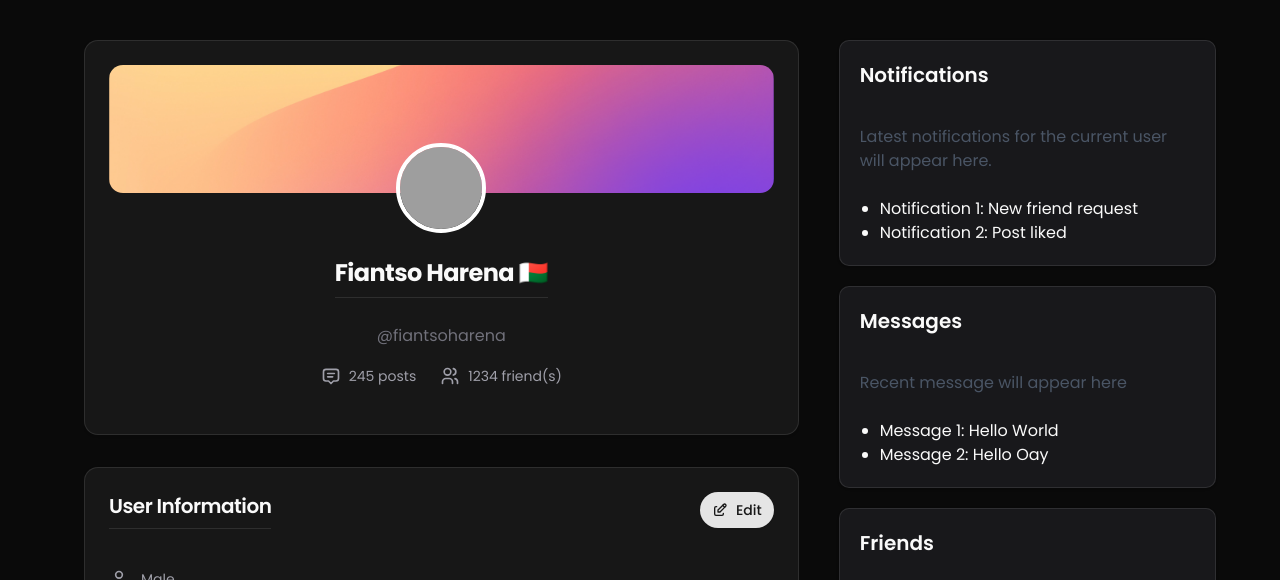
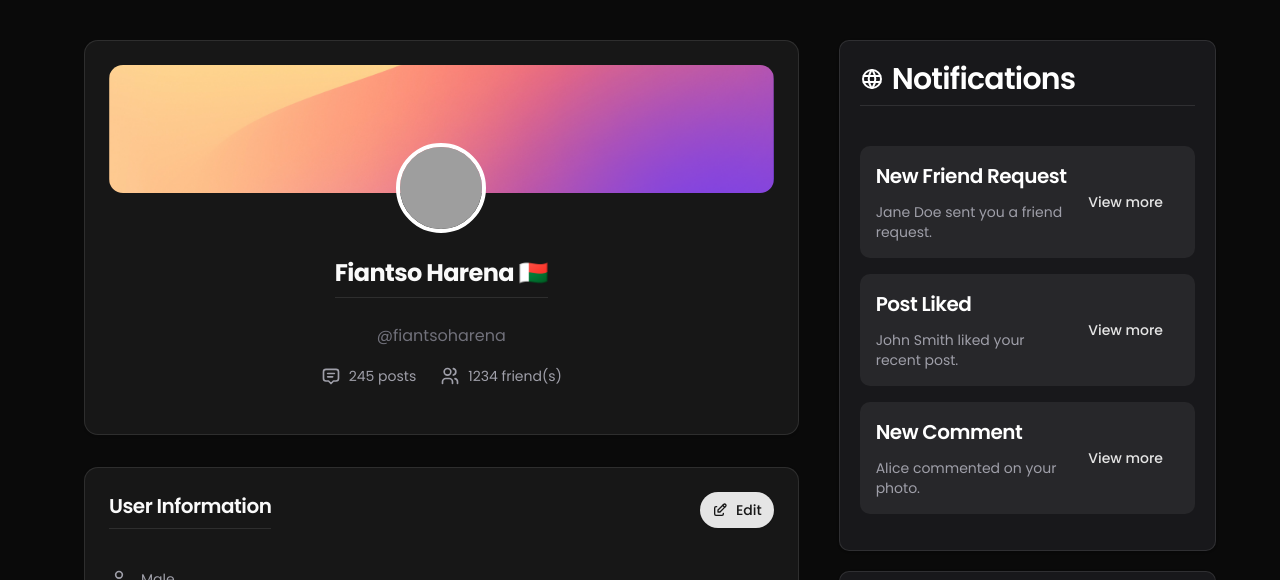
Before and after one commit to Oay-eee/OAY---Web, a Next.js app: page /profile in a window 1280 px wide. Shown: the top 580 px of the page. Built offline with nearby package versions, Linux system fonts and the light colour scheme; no server answers; grey boxes are pictures that could not be loaded.

Commit message:
feat(ui): notification overview card restructuring

```diff
--- a/app/(oay)/profile/_components/notifications.tsx
+++ b/app/(oay)/profile/_components/notifications.tsx
@@ -1,12 +1,66 @@
-import { Card } from '@/components/ui';
+'use client';
+
+import { MouseEventHandler, ReactNode, useRef } from 'react';
+
+import { notificationMock } from '@/assets/mock';
+import { IconWorld } from '@tabler/icons-react';
+import { motion, useInView } from 'framer-motion';
+
+import { Button, Card, H2, H4 } from '@/components/ui';
+
+type AnimatedItemProps = {
+  children: ReactNode;
+  delay?: number;
+  onClick?: MouseEventHandler<HTMLDivElement>;
+};
+
+const AnimatedItem = ({ children, delay = 0, onClick }: AnimatedItemProps) => {
+  const ref = useRef<HTMLDivElement>(null);
+  const inView = useInView(ref, { amount: 0.5, once: false });
+
+  return (
+    <motion.div
+      ref={ref}
+      onClick={onClick}
+      initial={{ scale: 0.7, opacity: 0 }}
+      animate={inView ? { scale: 1, opacity: 1 } : { scale: 0.7, opacity: 0 }}
+      transition={{ duration: 0.2, delay }}
+      className="mb-4 cursor-pointer"
+    >
+      {children}
+    </motion.div>
+  );
+};
+
+const NotificationItem = ({ title, description }: { title: string; description: string }) => (
+  <div className="rounded-lg bg-zinc-800 p-4 transition-colors hover:bg-zinc-700">
+    <div className="flex items-center justify-between">
+      <div className="flex flex-col gap-3 text-white">
+        <H4>{title}</H4>
+        <span className="text-sm text-zinc-400">{description}</span>
+      </div>
+      <Button variant="link" className="cursor-pointer">
+        View more
+      </Button>
+    </div>
+  </div>
+);
 
 export const Notifications = () => (
   <Card className="rounded-lg bg-zinc-900 p-5">
-    <h2 className="mb-3 text-xl font-semibold">Notifications</h2>
-    <p className="text-gray-600">Latest notifications for the current user will appear here.</p>
-    <ul className="list-disc pl-5">
-      <li>Notification 1: New friend request</li>
-      <li>Notification 2: Post liked</li>
-    </ul>
+    <H2 className="mb-4 flex items-center gap-2 text-white">
+      <IconWorld size={24} /> Notifications
+    </H2>
+    <div className="space-y-2">
+      {notificationMock.map((notification) => (
+        <AnimatedItem
+          key={notification.id}
+          delay={notification.delay}
+          onClick={() => console.log(`Clicked notification: ${notification.title}`)}
+        >
+          <NotificationItem title={notification.title} description={notification.description} />
+        </AnimatedItem>
+      ))}
+    </div>
   </Card>
 );
--- a/assets/mock/index.ts
+++ b/assets/mock/index.ts
@@ -1,3 +1,4 @@
 export * from './blog-content-mock';
 export * from './suggested-friends-mock';
 export * from './user-profile-mock';
+export * from './notification-mock';
--- /dev/null
+++ b/assets/mock/notification-mock.tsx
@@ -0,0 +1,20 @@
+export const notificationMock = [
+  {
+    id: '1',
+    title: 'New Friend Request',
+    description: 'Jane Doe sent you a friend request.',
+    delay: 0.1,
+  },
+  {
+    id: '2',
+    title: 'Post Liked',
+    description: 'John Smith liked your recent post.',
+    delay: 0.2,
+  },
+  {
+    id: '3',
+    title: 'New Comment',
+    description: 'Alice commented on your photo.',
+    delay: 0.3,
+  },
+];
```
Also changed, not shown: assets/mock/user-profile-mock.tsx (renamed from assets/mock/user-profile-mock.ts).
